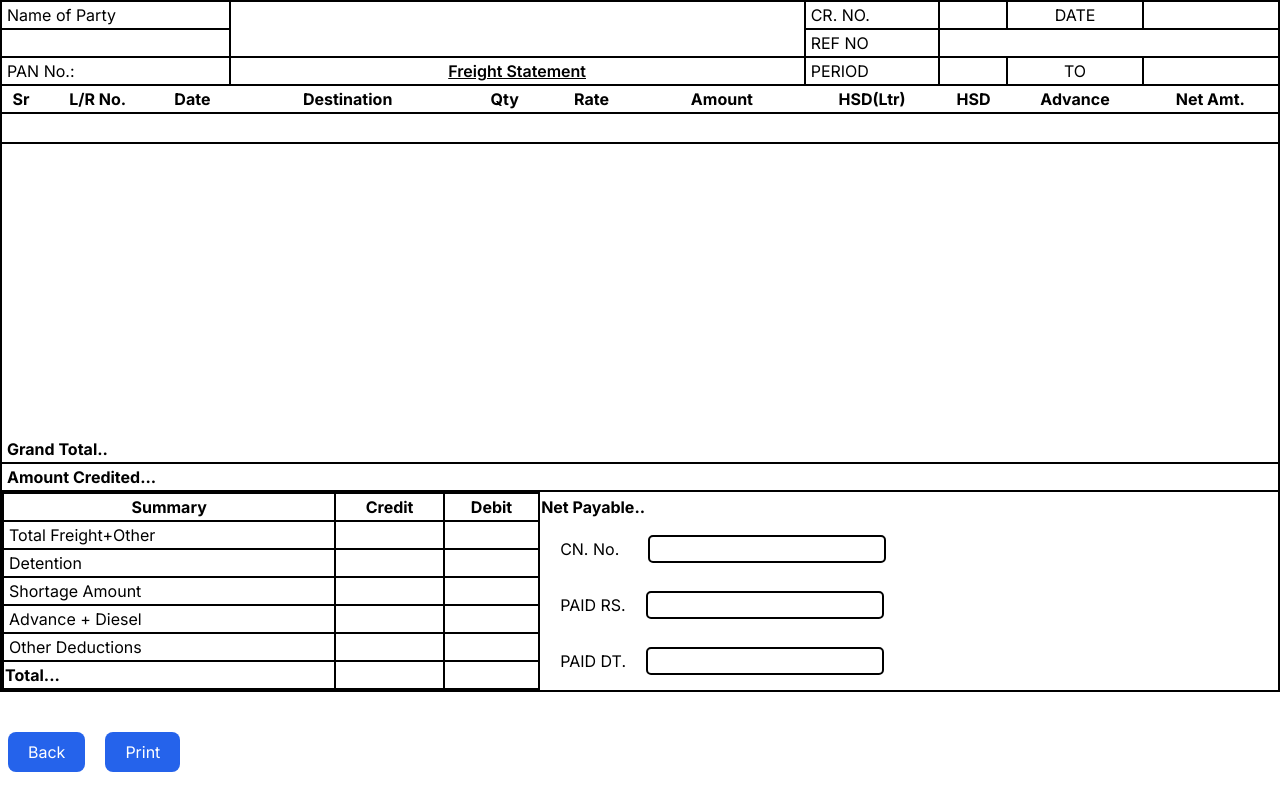
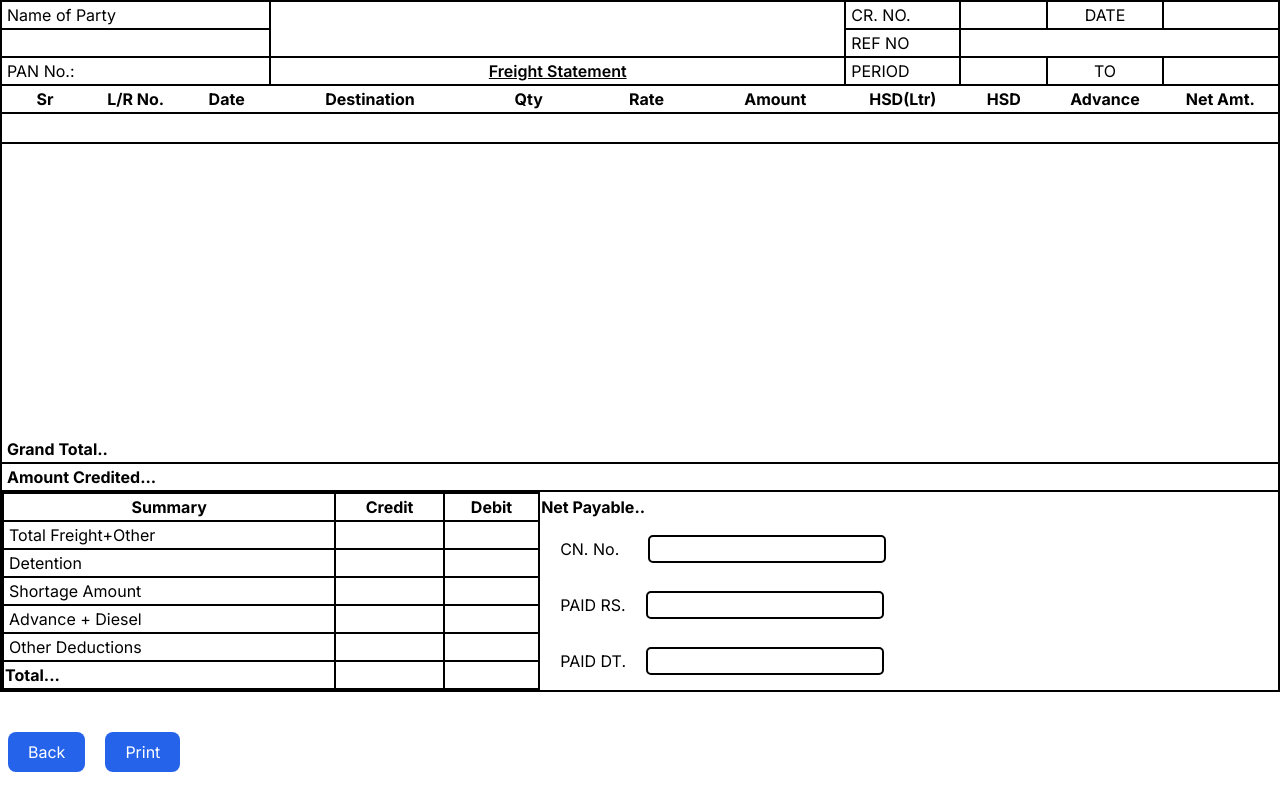
Before and after one commit to karankotar11/billing, a Next.js app: page /print-data in a window 1280 px wide. Built offline with nearby package versions, Linux system fonts and the light colour scheme.

Commit message:
Update page.js

```diff
--- a/src/app/print-data/page.js
+++ b/src/app/print-data/page.js
@@ -35,7 +35,7 @@ export default function PrintData({ displaydata, setdisplaydata, billData, setdi
                 </thead>
             </table> */}
 
-            <table className="w-full min-w-[550px]" style={{ overflow: 'scroll' }} id="tbl2">
+            <table className="w-full min-w-[800px]" style={{ overflow: 'scroll' }} id="tbl2">
                 <thead>
                     <tr >
                         <td colSpan="3" className='border-x-2 border-black'>Name of Party</td>
@@ -61,17 +61,17 @@ export default function PrintData({ displaydata, setdisplaydata, billData, setdi
                 </thead>
                 <thead>
                     <tr>
-                        <th>Sr</th>
-                        <th>L/R No.</th>
-                        <th>Date</th>
-                        <th>Destination</th>
-                        <th>Qty</th>
-                        <th>Rate</th>
-                        <th>Amount</th>
-                        <th>HSD(Ltr)</th>
-                        <th>HSD</th>
-                        <th>Advance</th>
-                        <th>Net Amt.</th>
+                        <th className='min-w-[54px]'>Sr</th>
+                        <th className='min-w-[54px]'>L/R No.</th>
+                        <th className='min-w-[54px]'>Date</th>
+                        <th className='min-w-[54px]'>Destination</th>
+                        <th className='min-w-[54px]'>Qty</th>
+                        <th className='min-w-[54px]'>Rate</th>
+                        <th className='min-w-[54px]'>Amount</th>
+                        <th className='min-w-[54px]'>HSD(Ltr)</th>
+                        <th className='min-w-[54px]'>HSD</th>
+                        <th className='min-w-[54px]'>Advance</th>
+                        <th className='min-w-[54px]'>Net Amt.</th>
                     </tr>
                 </thead>
                 <tbody>
```
